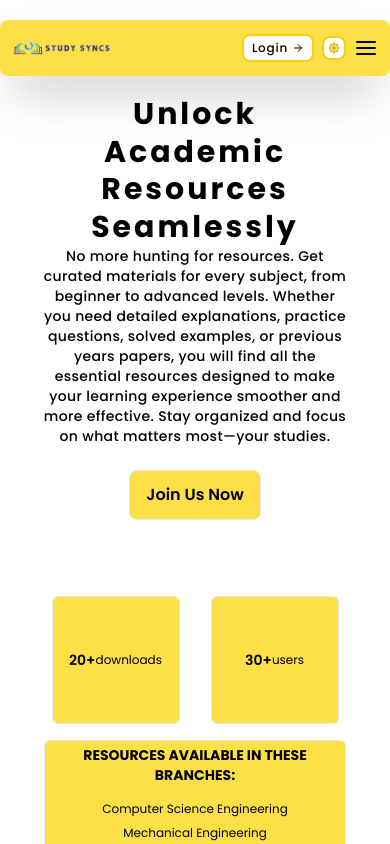
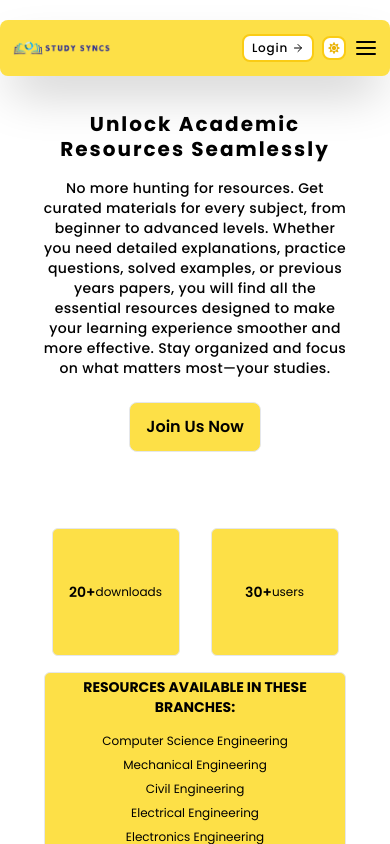
Before and after one commit to Vasudevshetty/studysyncs-v2, a React (Vite) app in the folder client/: page / in a window 390 px wide. Shown: the top 844 px of the page. Built offline with nearby package versions, Linux system fonts and the light colour scheme.

Commit message:
done with the hero section part desinging

```diff
--- a/client/src/components/Home/Hero.jsx
+++ b/client/src/components/Home/Hero.jsx
@@ -7,7 +7,7 @@ function Hero() {
     <div className="flex flex-col sm:flex-row gap-8 sm:gap-0 items-center sm:items-start sm:justify-around px-6 sm:px-16  dark:bg-gray-800 dark:text-white  rounded-lg ">
       {/* Left Side - Welcome Text */}
       <div className="flex-1 flex flex-col justify-center items-center sm:items-start px-4 sm:px-12">
-        <h1 className="font-bold text-3xl sm:text-2xl leading-tight tracking-widest text-center sm:text-left sm:my-2">
+        <h1 className="font-bold text-xl m-4 sm:m-0 sm:text-2xl leading-tight tracking-widest text-center sm:text-left sm:my-2">
           Unlock Academic Resources Seamlessly
         </h1>
         <p className="text-sm sm:text-base tracking-wide font-medium text-center sm:text-left max-w-lg mb-6">
```
